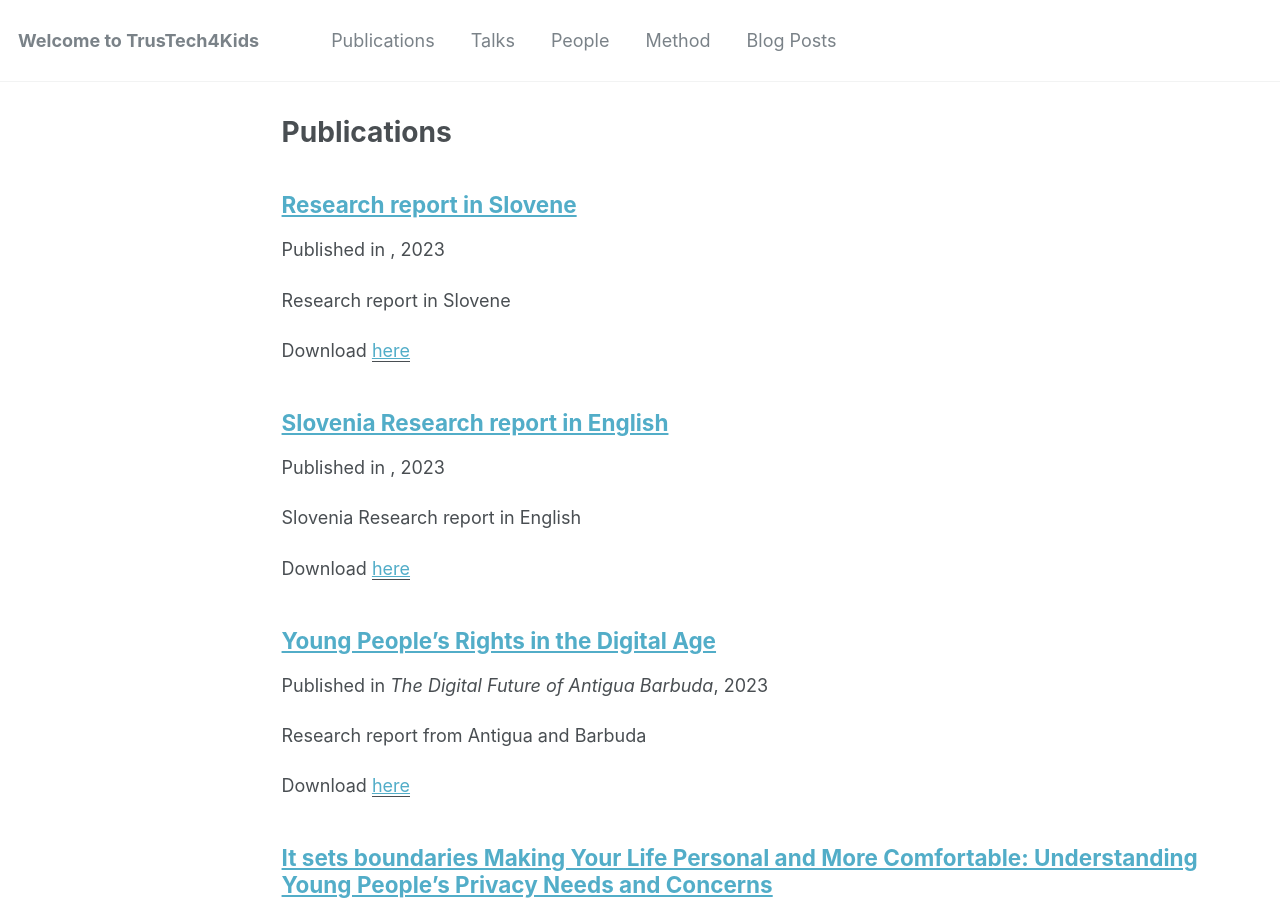
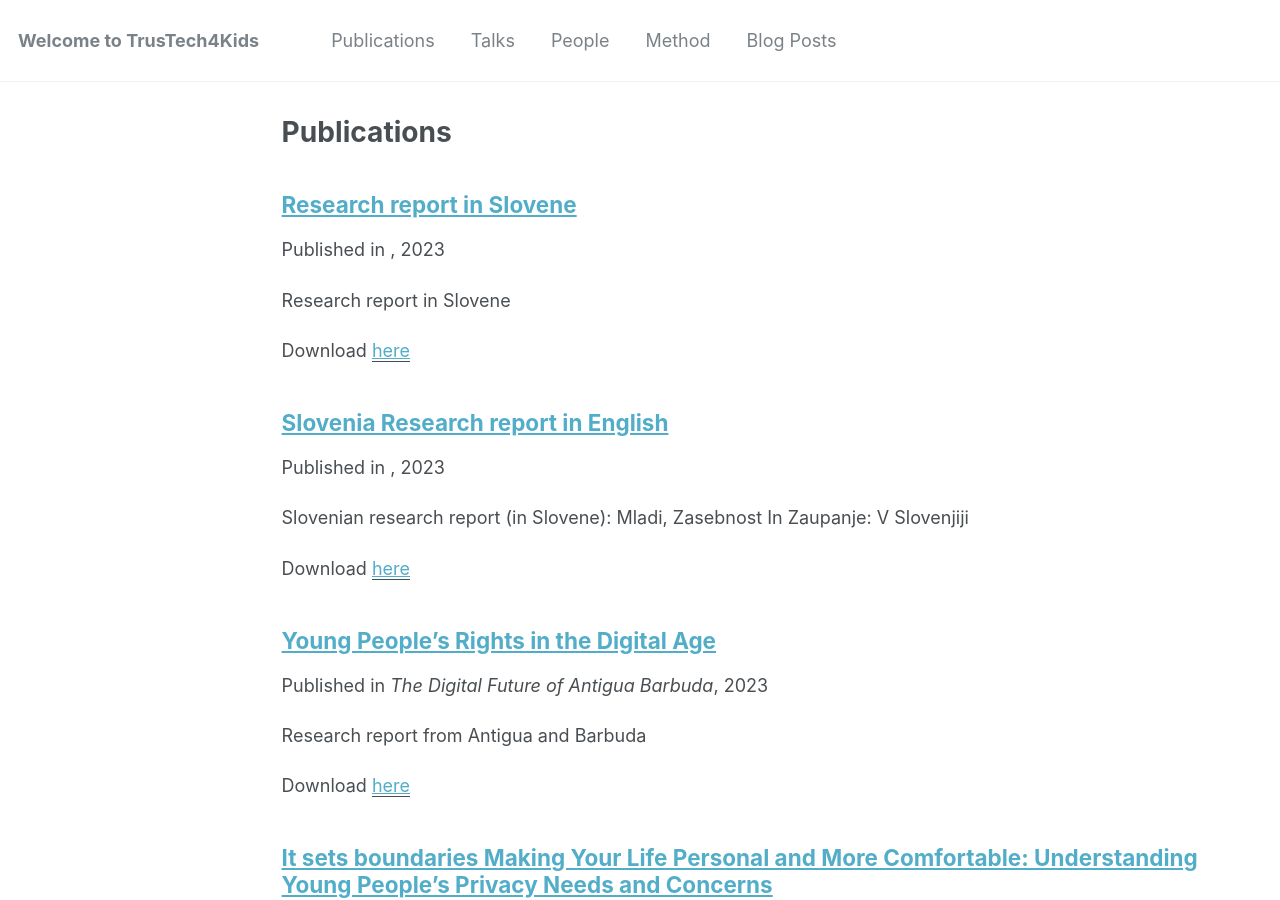
Before and after one commit to trustech4kids/trustech4kids.github.io, a Jekyll site: the page built from _pages/publications.md, in a window 1280 px wide and 900 px high. Built offline with Jekyll 4.4.1, drawn with Linux system fonts in a browser that asks for light colours.

Commit message:
Update 2023-04-slo-report-en.md

```diff
--- a/_publications/2023-04-slo-report-en.md
+++ b/_publications/2023-04-slo-report-en.md
@@ -2,7 +2,7 @@
 title: "Slovenia Research report in English"
 collection: publications
 permalink: /publication/2023-04-slo-report-en
-excerpt: "Slovenia Research report in English"
+excerpt: "Slovenian research report (in Slovene):  Mladi, Zasebnost In Zaupanje: V Slovenjiji"
 date: "2023-04-01"
 paperurl: "https://trustech4kids.github.io/files/SLOReportENG202304.pdf"
 ---
```
